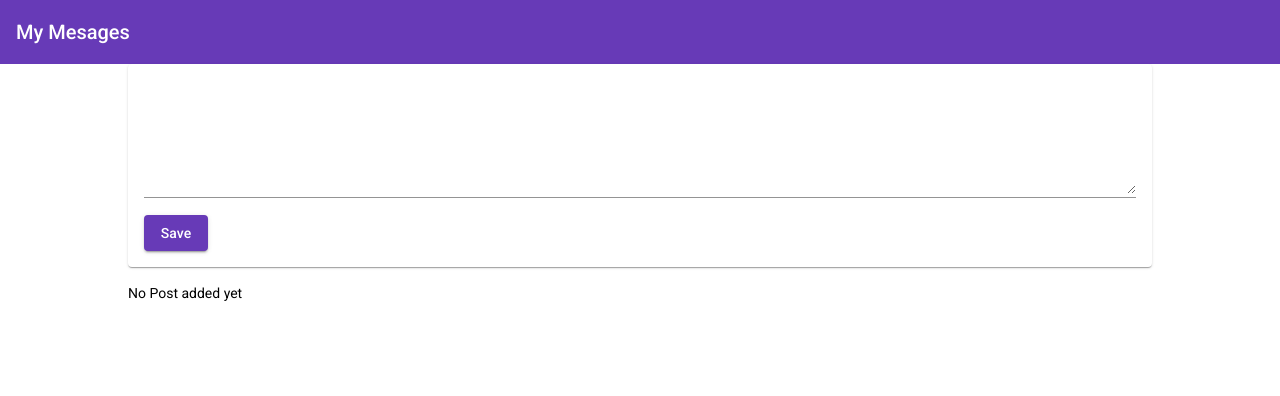
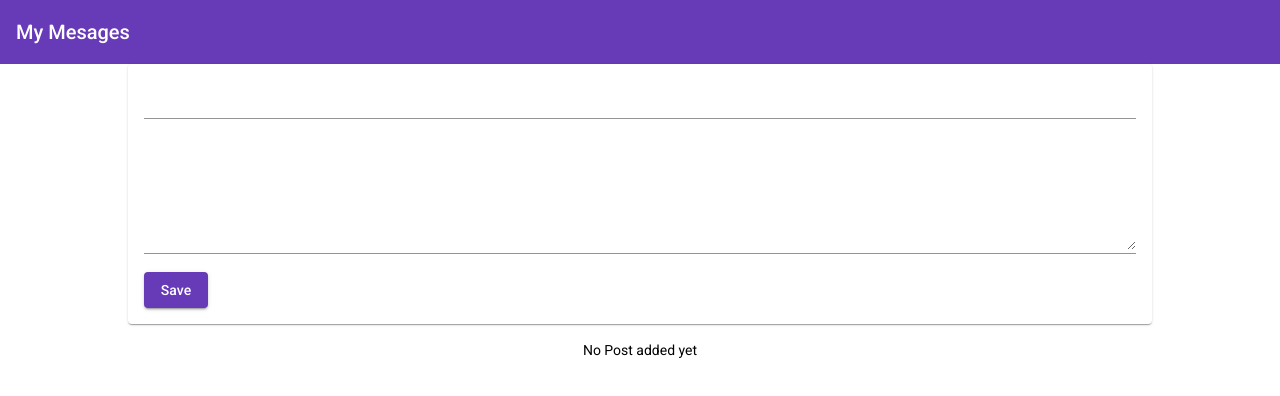
Before and after one commit to aktibaba/Mean-Project, an Angular app: page / in a window 1280 px wide. Shown: the top 396 px of the page. Built offline with nearby package versions, Linux system fonts and the light colour scheme.

Commit message:
last commit before finishing front angular part

```diff
--- a/src/app/app.component.html
+++ b/src/app/app.component.html
@@ -1,6 +1,6 @@
 <app-header> </app-header>
 <main>
 
-  <app-post-create></app-post-create>
-  <app-post-list></app-post-list>
+  <app-post-create (postCreated)="onPostAdded($event)"></app-post-create>
+  <app-post-list [posts]="storedPosts" ></app-post-list>
 </main>
--- a/src/app/app.component.ts
+++ b/src/app/app.component.ts
@@ -1,10 +1,13 @@
 import { Component } from '@angular/core';
-
+import{Post} from './posts/post.model';
 @Component({
   selector: 'app-root',
   templateUrl: './app.component.html',
   styleUrls: ['./app.component.css']
 })
 export class AppComponent {
-  title = 'mean-project';
+ storedPosts: Post[]=[];
+ onPostAdded(post){
+   this.storedPosts.push(post);
+ }
 }
--- a/src/app/posts/post-create/post-create.component.html
+++ b/src/app/posts/post-create/post-create.component.html
@@ -1,6 +1,9 @@
 <mat-card>
+<mat-form-field>
+  <input matInput type="text" [(ngModel)]="enteredTitle">
+</mat-form-field>
   <mat-form-field>
-    <textarea matInput rows="6" [(ngModel)]="enterendValue"></textarea>
+    <textarea matInput rows="6" [(ngModel)]="enterendContent"></textarea>
 
   </mat-form-field>
 
--- a/src/app/posts/post-create/post-create.component.ts
+++ b/src/app/posts/post-create/post-create.component.ts
@@ -1,4 +1,5 @@
-import { Component } from '@angular/core';
+import { Component,EventEmitter,Output } from '@angular/core';
+import{Post} from "../post.model";
 
 @Component({
   selector:'app-post-create',
@@ -6,10 +7,17 @@ import { Component } from '@angular/core';
   styleUrls:['./post-create.component.css']
 })
 export class PostCreateComponent{
-enterendValue="";
-  newPost='';
+  //postun templateini uste design ettim
+enterendContent="";
+enteredTitle="";
+ @Output() postCreated= new EventEmitter<Post>();
   onAddpost(){
-this.newPost=this.enterendValue;
-  }
-
+    //postu objesini olusturdum
+const post: Post ={
+  title:this.enteredTitle,
+  content:this.enterendContent
 }
+//event emitteri kullanarak bu postu display etmesini istedim
+this.postCreated.emit(post);
+}
+}
--- a/src/app/posts/post-list/post-list.component.html
+++ b/src/app/posts/post-list/post-list.component.html
@@ -1,4 +1,4 @@
-<mat-accordion multi='true' *ngIf="posts.length>0">
+<mat-accordion multi='true' *ngIf="posts.length > 0">
   <mat-expansion-panel *ngFor="let post of posts">
 <mat-expansion-panel-header>
 {{post.title}}
@@ -9,4 +9,4 @@
 </mat-expansion-panel>
 
 </mat-accordion>
-<p class=" info text mat-body-1" *ngIf="posts.length<=0" >No Post added yet</p>
+<p class= "info-text mat-body-1" *ngIf= "posts.length <= 0" > No Post added yet</p>
--- a/src/app/posts/post-list/post-list.component.ts
+++ b/src/app/posts/post-list/post-list.component.ts
@@ -1,5 +1,5 @@
-import {Component} from '@angular/core'
-
+import {Component,Input} from '@angular/core'
+import{Post} from "../post.model"
 @Component({
 selector:'app-post-list',
 templateUrl:'./post-list.component.html',
@@ -12,5 +12,7 @@ export class PostListComponent{
 //   {title:'Second Post', content:'this is the first post content'}
 
 // ]
-posts=[];
+@Input() posts:Post[]=[
+
+];
 }
--- /dev/null
+++ b/src/app/posts/post.model.ts
@@ -0,0 +1,4 @@
+export interface Post {
+  title:string;
+  content:string;
+}
```
